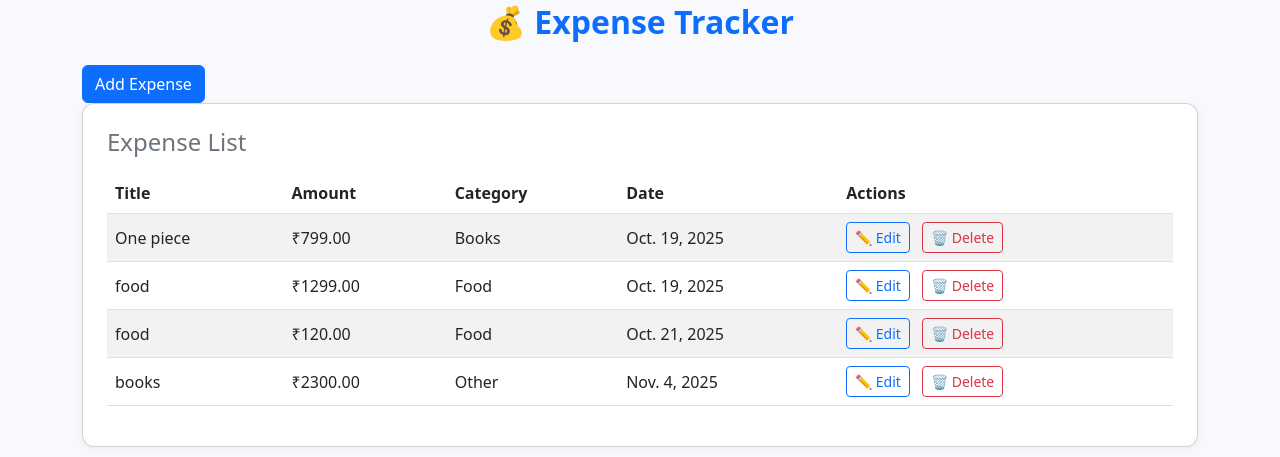
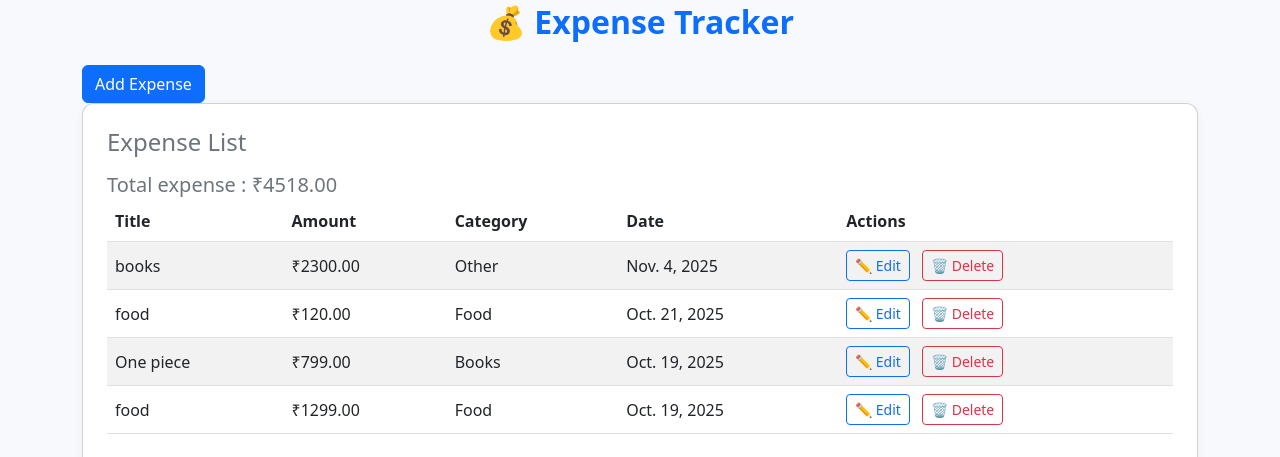
Before and after one commit to vishvahrathan2025/expense_tracker, a Django app: page / in a window 1280 px wide. Shown: the top 457 px of the page. Run offline with Django 5.2, Linux system fonts and the light colour scheme; a user stored in the database is signed in; data comes from the database, SQL or seed files in the repository; both versions use the stored data as it was after the commit; grey boxes are pictures that could not be loaded.

Commit message:
Add expense tracker improvements and charts

```diff
--- a/tracker/models.py
+++ b/tracker/models.py
@@ -3,12 +3,13 @@ from django.contrib.auth.models import User
 
 class Expense(models.Model):
     CATEGORY_CHOICES = [
-        ('Food', 'Food'),
-        ('Transport', 'Transport'),
-        ('Shopping', 'Shopping'),
-        ('Bills', 'Bills'),
-        ('Books','Books'),
-        ('Other', 'Other'),
+    ('Food', 'Food'),
+    ('Travel', 'Travel'),
+    ('Shopping', 'Shopping'),
+    ('Bills', 'Bills'),
+    ('Health', 'Health'),
+    ('Entertainment', 'Entertainment'),
+    ('Other', 'Other'),
     ]
 
     user = models.ForeignKey(User, on_delete=models.CASCADE)
--- a/tracker/templates/home.html
+++ b/tracker/templates/home.html
@@ -12,6 +12,9 @@
         }
         .container {
             margin-top: 3px;
+            align-items: center;
+            align-self: center;
+            align-content: center;
         }
         .card {
             border-radius: 12px;
@@ -77,6 +80,8 @@
                     <td colspan="5" class="text-center text-muted">No expenses added yet.</td>
                 </tr>
                 {% endfor %}
+                <h5 class="mb-1 text-secondary">Total expense : 	₹{{total}}</h5>
+
             </tbody>
         </table>
     </div>
--- a/tracker/views.py
+++ b/tracker/views.py
@@ -1,115 +1,152 @@
-from django.shortcuts import render, redirect
+from django.shortcuts import render, redirect, get_object_or_404
+from django.contrib.auth.decorators import login_required
+from django.contrib import messages
 from .models import Expense
 from .forms import ExpenseForm
-from django.contrib.auth.decorators import login_required
+
 import matplotlib
-matplotlib.use('Agg')  # Important: for rendering charts without a GUI
+matplotlib.use("Agg")
+
 import matplotlib.pyplot as plt
 from io import BytesIO
 import base64
-from django.contrib import messages
-from django.shortcuts import redirect
 
 
 @login_required
 def add_expense(request):
-    if request.method == 'POST':
-        # your existing save logic
-        # Example:
-        Expense.objects.create(
-            user=request.user,
-            title=request.POST['title'],
-            amount=request.POST['amount'],
-            category=request.POST['category'],
-            date=request.POST['date'],
-            description=request.POST.get('description', '')
-        )
-        messages.success(request, "Expense added successfully! 🎉")
-        return redirect('add_expense')
+    if request.method == "POST":
+        form = ExpenseForm(request.POST)
 
-    return render(request, 'add_expense.html')
+        if form.is_valid():
+            expense = form.save(commit=False)
+            expense.user = request.user
+            expense.save()
+
+            messages.success(request, "Expense added successfully! 🎉")
+            return redirect("add_expense")
+    else:
+        form = ExpenseForm()
+
+    return render(request, "add_expense.html", {"form": form})
+
 
 def home(request):
-    expenses = Expense.objects.filter(user=request.user) if request.user.is_authenticated else []
+    if request.user.is_authenticated:
+        expenses = Expense.objects.filter(user=request.user).order_by("-date")
+    else:
+        expenses = []
+
     total = sum(exp.amount for exp in expenses)
+
+    # ---------------- Pie Chart ----------------
     categories = {}
     for exp in expenses:
         categories[exp.category] = categories.get(exp.category, 0) + float(exp.amount)
 
-    chart = None
+    pie_chart = None
+
     if categories:
-        fig, ax = plt.subplots()
-        ax.pie(categories.values(), labels=categories.keys(), autopct='%1.1f%%', startangle=90)
-        ax.axis('equal')  # Equal aspect ratio ensures the pie is circular
+        fig, ax = plt.subplots(figsize=(5, 5))
+        ax.pie(
+            categories.values(),
+            labels=categories.keys(),
+            autopct="%1.1f%%",
+            startangle=90
+        )
+        ax.axis("equal")
 
         buffer = BytesIO()
-        plt.savefig(buffer, format='png')
+        plt.tight_layout()
+        plt.savefig(buffer, format="png")
         buffer.seek(0)
-        image_png = buffer.getvalue()
+
+        pie_chart = base64.b64encode(buffer.getvalue()).decode("utf-8")
+
         buffer.close()
+        plt.close(fig)
 
-        chart = base64.b64encode(image_png).decode('utf-8')
-        plt.close(fig)
-        monthly_totals = {}
+    # ---------------- Bar Chart ----------------
+    monthly_totals = {}
+
     for exp in expenses:
-        month_name = exp.date.strftime('%b %Y')  # e.g., "Oct 2025"
-        monthly_totals[month_name] = monthly_totals.get(month_name, 0) + float(exp.amount)
+        month = exp.date.strftime("%b %Y")
+        monthly_totals[month] = monthly_totals.get(month, 0) + float(exp.amount)
 
     bar_chart = None
+
     if monthly_totals:
         months = list(monthly_totals.keys())
         totals = list(monthly_totals.values())
 
-        fig, ax = plt.subplots(figsize=(6, 4))
-        ax.bar(months, totals, color='skyblue')
-        ax.set_title('Monthly Expenses')
-        ax.set_xlabel('Month')
-        ax.set_ylabel('Amount (₹)')
-        plt.xticks(rotation=45, ha='right')
+        fig, ax = plt.subplots(figsize=(7, 4))
+        ax.bar(months, totals)
+
+        ax.set_title("Monthly Expenses")
+        ax.set_xlabel("Month")
+        ax.set_ylabel("Amount (₹)")
+
+        plt.xticks(rotation=45)
+        plt.tight_layout()
 
         buffer = BytesIO()
-        plt.tight_layout()
-        plt.savefig(buffer, format='png')
+        plt.savefig(buffer, format="png")
         buffer.seek(0)
-        bar_chart = base64.b64encode(buffer.getvalue()).decode('utf-8')
+
+        bar_chart = base64.b64encode(buffer.getvalue()).decode("utf-8")
+
         buffer.close()
         plt.close(fig)
 
-    return render(request, 'home.html', {
-        'expenses': expenses,
-        'total': total,
-        'pie_chart': chart,
-        'bar_chart': bar_chart
-    })
+    return render(
+        request,
+        "home.html",
+        {
+            "expenses": expenses,
+            "total": total,
+            "pie_chart": pie_chart,
+            "bar_chart": bar_chart,
+        },
+    )
 
 
-from django.shortcuts import render, redirect, get_object_or_404
-from django.contrib import messages
-from .models import Expense
+@login_required
+def edit_expense(request, expense_id):
+    expense = get_object_or_404(
+        Expense,
+        id=expense_id,
+        user=request.user
+    )
 
-# tracker/views.py
-from django.shortcuts import render, get_object_or_404, redirect
-from .models import Expense
-from .forms import ExpenseForm
+    if request.method == "POST":
+        form = ExpenseForm(request.POST, instance=expense)
 
-def edit_expense(request, expense_id):
-    expense = get_object_or_404(Expense, id=expense_id, user=request.user)
-
-    if request.method == 'POST':
-        form = ExpenseForm(request.POST, instance=expense)
         if form.is_valid():
             form.save()
-            return redirect('home')  # Go back to the main page
+            messages.success(request, "Expense updated successfully! ✅")
+            return redirect("home")
+
     else:
         form = ExpenseForm(instance=expense)
 
-    return render(request, 'edit_expense.html', {'form': form, 'expense': expense})
+    return render(
+        request,
+        "edit_expense.html",
+        {
+            "form": form,
+            "expense": expense,
+        },
+    )
 
 
-from django.shortcuts import get_object_or_404, redirect
-from .models import Expense
+@login_required
+def delete_expense(request, id):
+    expense = get_object_or_404(
+        Expense,
+        id=id,
+        user=request.user
+    )
 
-def delete_expense(request, id):
-    expense = get_object_or_404(Expense, id=id)
     expense.delete()
-    return redirect('home')
+    messages.success(request, "Expense deleted successfully! 🗑️")
+
+    return redirect("home")
```
Also changed, not shown: db.sqlite3.
